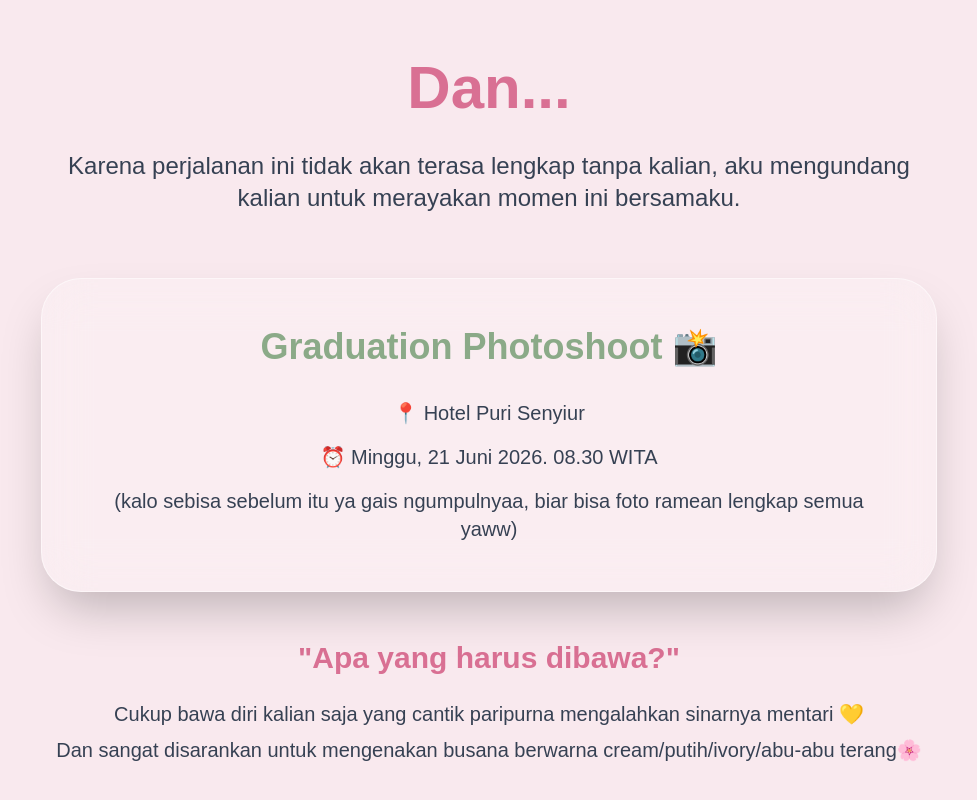
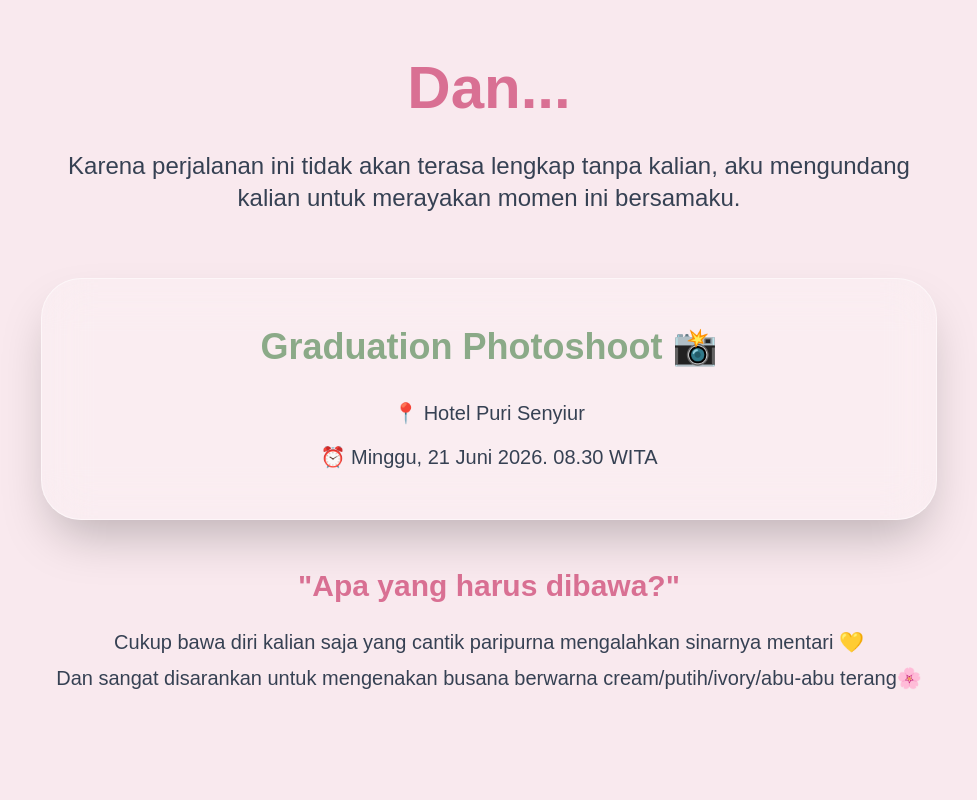
Before and after one commit to pyytryy/graduation-website, a Next.js app: page / in a window 1280 px wide. Shown: the part 11048-11848 px from the top of the page, without its empty margins (151-1128 px from the left). Built offline with nearby package versions, Linux system fonts and the light colour scheme.

Commit message:
Update page.tsx

```diff
--- a/app/page.tsx
+++ b/app/page.tsx
@@ -615,7 +615,6 @@ export default function Home() {
             <div className="mt-8 space-y-4 text-xl text-gray-700">
               <p>📍 Hotel Puri Senyiur</p>
               <p>⏰ Minggu, 21 Juni 2026. 08.30 WITA</p>
-              <p> (kalo sebisa sebelum itu ya gais ngumpulnyaa, biar bisa foto ramean lengkap semua yaww)</p>
             </div>
           </div>
 
```
